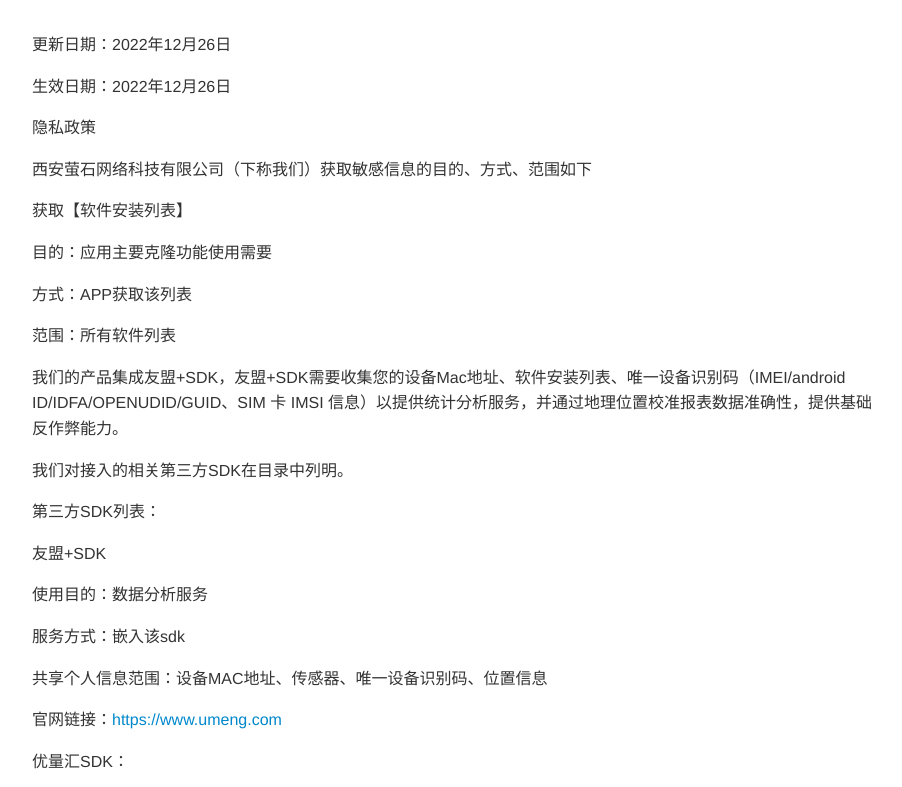
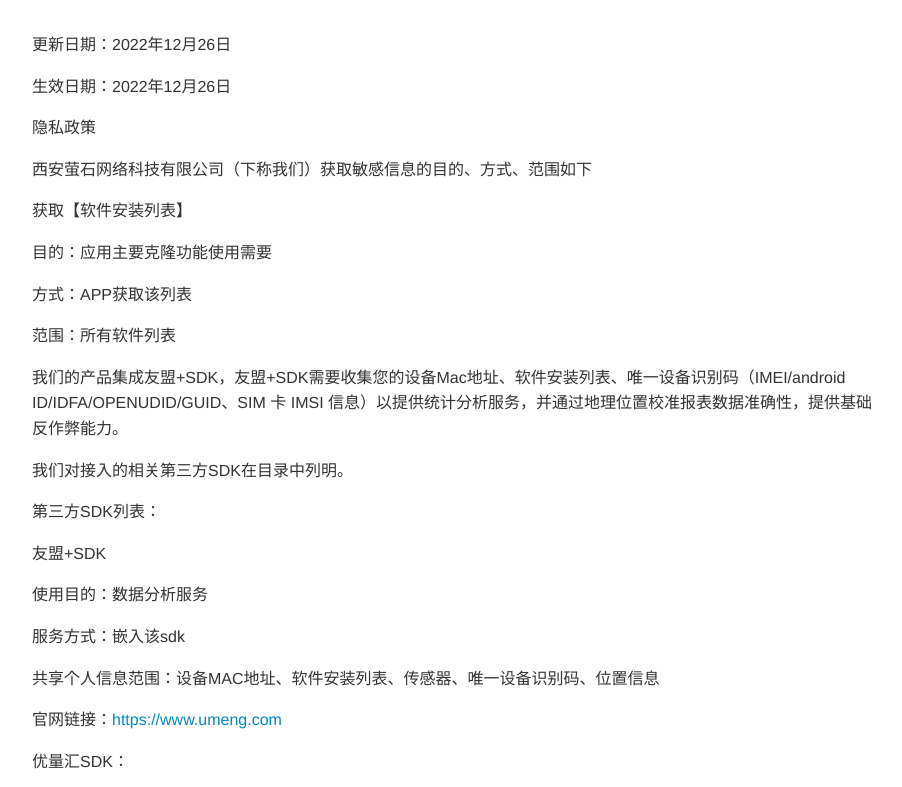
Before and after one commit to CambrianIndusty/xmzydaanqj, a plain HTML site: page index.html in a window 1280 px wide. Shown: the top 787 px of the page, without its empty margins (183-1085 px from the left). Drawn offline with nearby package versions, Linux system fonts and the light colour scheme.

Commit message:
Update index.html

```diff
--- a/index.html
+++ b/index.html
@@ -275,7 +275,7 @@ pre[data-line] .line-highlight[data-end]:after {
 <p>&#x53CB;&#x76DF;+SDK</p>
 <p>&#x4F7F;&#x7528;&#x76EE;&#x7684;&#xFF1A;&#x6570;&#x636E;&#x5206;&#x6790;&#x670D;&#x52A1;</p>
 <p>&#x670D;&#x52A1;&#x65B9;&#x5F0F;&#xFF1A;&#x5D4C;&#x5165;&#x8BE5;sdk</p>
-<p>&#x5171;&#x4EAB;&#x4E2A;&#x4EBA;&#x4FE1;&#x606F;&#x8303;&#x56F4;&#xFF1A;&#x8BBE;&#x5907;MAC&#x5730;&#x5740;&#x3001;&#x4F20;&#x611F;&#x5668;&#x3001;&#x552F;&#x4E00;&#x8BBE;&#x5907;&#x8BC6;&#x522B;&#x7801;&#x3001;&#x4F4D;&#x7F6E;&#x4FE1;&#x606F;</p>
+<p>&#x5171;&#x4EAB;&#x4E2A;&#x4EBA;&#x4FE1;&#x606F;&#x8303;&#x56F4;&#xFF1A;&#x8BBE;&#x5907;MAC&#x5730;&#x5740;&#x3001;&#x8F6F;&#x4EF6;&#x5B89;&#x88C5;&#x5217;&#x8868;&#x3001;&#x4F20;&#x611F;&#x5668;&#x3001;&#x552F;&#x4E00;&#x8BBE;&#x5907;&#x8BC6;&#x522B;&#x7801;&#x3001;&#x4F4D;&#x7F6E;&#x4FE1;&#x606F;</p>
 <p>&#x5B98;&#x7F51;&#x94FE;&#x63A5;&#xFF1A;<a href="https://www.umeng.com">https://www.umeng.com</a></p>
 <p>&#x4F18;&#x91CF;&#x6C47;SDK&#xFF1A;</p>
 <p>&#x4F7F;&#x7528;&#x76EE;&#x7684;&#xFF1A;&#x52A0;&#x5165;&#x817E;&#x8BAF;&#x5E7F;&#x544A;</p>
```
